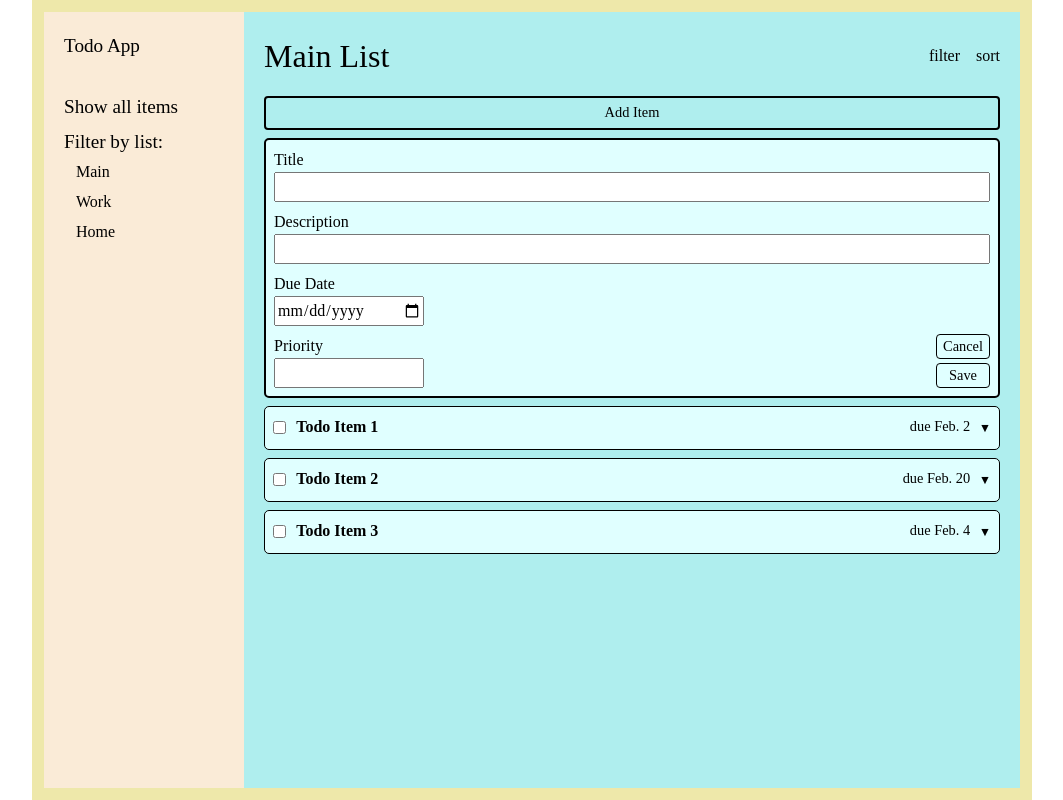
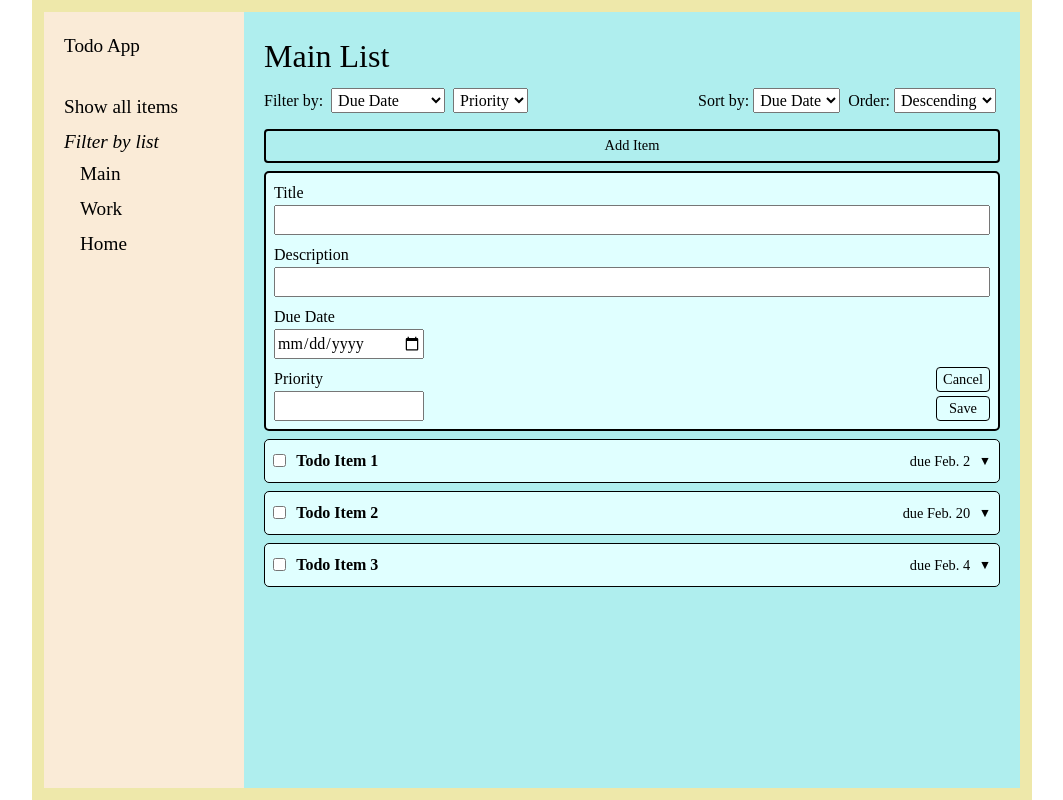
Before and after one commit to mdwicker/odin-todo-list, a website built with webpack: page src/template.html in a window 1280 px wide. Shown: the whole page, without its empty margins (108-1171 px from the left). Built offline with nearby package versions, Linux system fonts and the light colour scheme.

Commit message:
style view options

```diff
--- a/src/styles.css
+++ b/src/styles.css
@@ -37,19 +37,8 @@ main {
 
 header {
   display: flex;
-  justify-content: space-between;
-  align-items: center;
-}
-
-.header-left {
-  display: flex;
-  align-items: center;
-  gap: 16px;
-}
-
-.header-right {
-  display: flex;
-  gap: 16px;
+  flex-direction: column;
+  gap: 8px;
 }
 
 /* =========================
@@ -100,7 +89,7 @@ header {
 
 .todo-item-main {
   display: flex;
-  align-items: center;
+  align-items: end;
   width: 100%;
 }
 
@@ -163,9 +152,6 @@ input[type="date"] {
   max-width: 150px;
 }
 
-button.save {
-  /* margin-left: auto; */
-}
 /* =========================
    Other Components
    ========================= */
@@ -178,10 +164,6 @@ button {
   font-size: var(--text-sm);
   background: none;
   cursor: pointer;
-}
-
-header button {
-  height: 30px;
 }
 
 button.expand {
@@ -199,10 +181,6 @@ button#add-item {
   border-width: 2px;
 }
 
-h1 {
-  font-size: var(--text-xl);
-}
-
 .sitename {
   margin-bottom: 32px;
   font-size: var(--text-lg);
@@ -214,12 +192,37 @@ h1 {
 }
 
 .nav-sublist {
-  padding-left: 12px;
-  font-size: var(--text-md);
+  padding-left: 16px;
 }
 
 .nav-link {
   cursor: pointer;
+}
+
+.nav-sublist-header {
+  font-style: italic;
+}
+
+.list-title {
+  font-size: var(--text-xl);
+}
+
+.view-options {
+  display: flex;
+  justify-content: space-between;
+  align-items: end;
+  padding-right: 4px;
+}
+
+.sort,
+.filter {
+  display: flex;
+  align-items: end;
+  gap: 8px;
+}
+
+select {
+  padding: 2px;
 }
 
 /* =========================
--- a/src/template.html
+++ b/src/template.html
@@ -12,7 +12,7 @@
             <ul class="nav-list">
                 <li id="show-all" class="nav-link">Show all items</li>
                 <li>
-                    Filter by list:
+                    <span class="nav-sublist-header">Filter by list</span>
                     <ul class="nav-sublist">
                         <li class="nav-link">Main</li>
                         <li class="nav-link">Work</li>
@@ -23,13 +23,48 @@
         </aside>
         <main>
             <header>
-                <div class="header-left">
-                    <h1 class="list-name">Main List</h1>
+                <h1 class="list-title">Main List</h1>
+                <div class="view-options">
+                    <div class="filter">
+                        <div>Filter by:</div>
+                        <select name="duedate-filter">
+                            <option value="" disabled selected>Due Date</option>
+                            <option value="overdue">Overdue</option>
+                            <option value="today">Today</option>
+                            <option value="tomorrow">Tomorrow</option>
+                            <option value="week">Next 7 Days</option>
+                            <option value="month">Next 30 Days</option>
+                            <option value="nodate">No Due Date</option>
+                            <option value="all">All</option>
+                        </select>
+                        <select name="priority-filter">
+                            <option value="" disabled selected>Priority</option>
+                            <option value="0">0</option>
+                            <option value="1">1</option>
+                            <option value="2">2</option>
+                            <option value="3">3</option>
+                            <option value="4">4</option>
+                            <option value="5">5</option>
+                            <option value="all">All</option>
+                        </select>
+                    </div>
+                    <div class="sort">
+                        <div class="view-control">
+                            <label for="sort-options">Sort by:</label>
+                            <select name="sort" id="sort-options">
+                                <option value="duedate">Due Date</option>
+                                <option value="priority">Priority</option>
+                            </select>
+                        </div>
+                        <div class="view-control">
+                            <label for="sort-order">Order:</label>
+                            <select name="sort" id="sort-order">
+                                <option value="descending">Descending</option>
+                                <option value="ascending">Ascending</option>
+                            </select>
+                        </div>
 
-                </div>
-                <div class="header-right">
-                    <div>filter</div>
-                    <div>sort</div>
+                    </div>
                 </div>
             </header>
             <div class="todo-items">
@@ -37,7 +72,7 @@
                 <form class="todo-item hidden">
                     <div class="form-control">
                         <label for="new-item-title">Title</label>
-                        <input type="text" id="new=item-title">
+                        <input type="text" id="new-item-title">
                     </div>
                     <div class="form-control">
                         <label for="new-item-description">Description</label>
@@ -68,7 +103,7 @@
                         <div class="todo-item-main">
                             <div class="todo-item-title">Todo Item 1</div>
                             <div class="due-date">due Feb. 2</div>
-                            <button class="expand" aria-expanded="false"></button>
+                            <button class="expand" aria-label="toggle details" aria-expanded="false"></button>
                         </div>
                         <div class="todo-item-details hidden">
                             <div class="description">Info about what to do</div>
```
